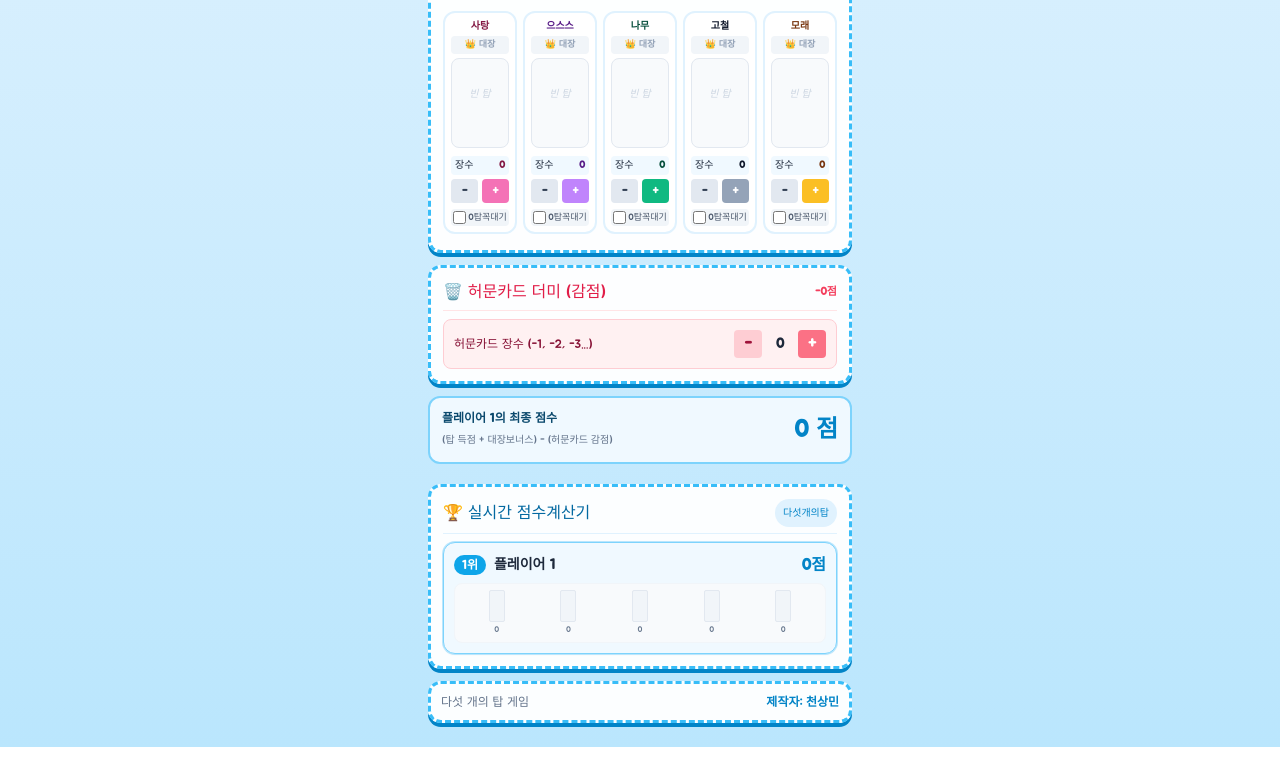
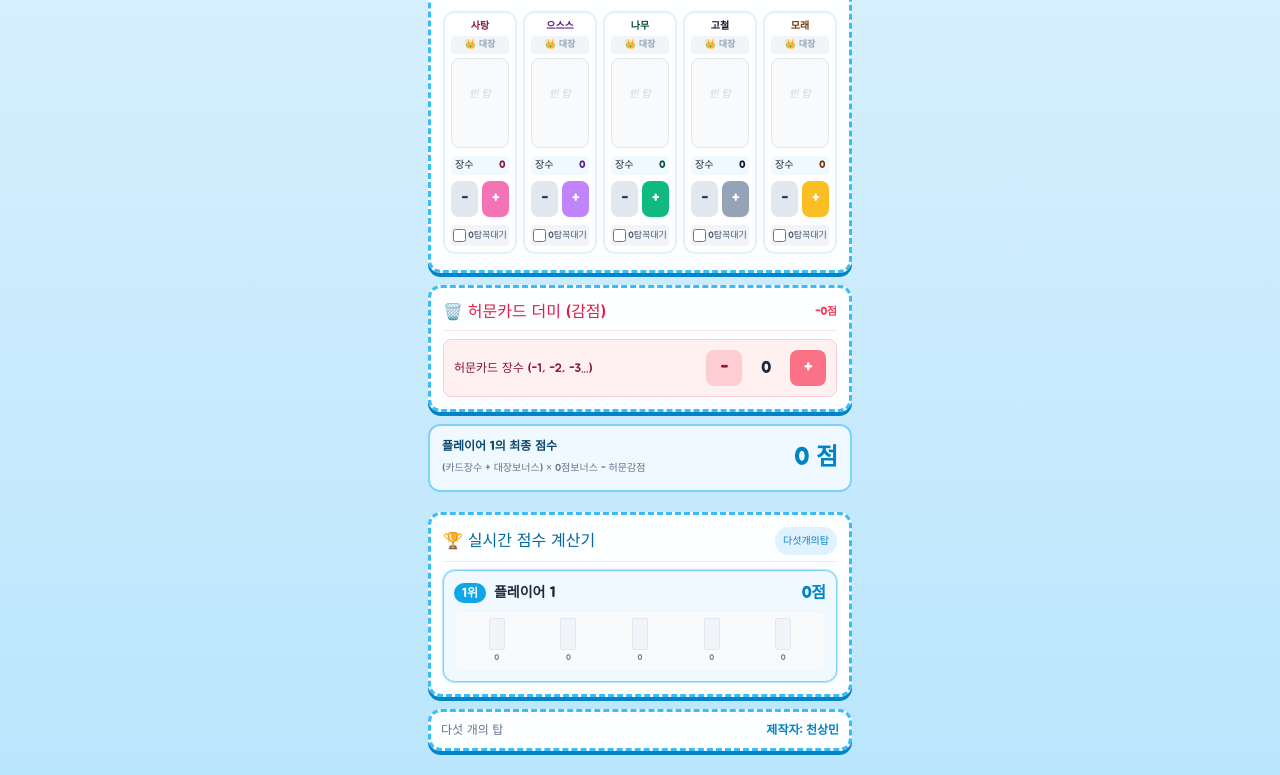
Before and after one commit to ghdcnscns-dev/5-Towers, a plain HTML site: page index.html in a window 1280 px wide. Shown: the part 263-1038 px from the top of the page. Before the commit the page ends 1010 px from the top, so only its background shows below. Drawn offline with nearby package versions, Linux system fonts and the light colour scheme.

Commit message:
Update index.html

```diff
--- a/index.html
+++ b/index.html
@@ -41,7 +41,7 @@
             <span class="text-2xl">🏛️</span>
             <div>
                 <h1 class="text-lg text-sky-600 leading-tight">다섯 개의 탑</h1>
-                <p class="text-[11px] text-slate-400">대장탑 수동 지정 기능 추가</p>
+                <p class="text-[11px] text-slate-400">모바일 최적화 및 맞춤 점수 계산기</p>
             </div>
         </div>
         <button onclick="resetAll()" class="bg-rose-400 hover:bg-rose-500 text-white text-xs px-3 py-1.5 rounded-lg crayon-btn font-bold">
@@ -61,7 +61,7 @@
                     <button onclick="addPlayer()" class="bg-sky-500 text-white text-xs px-2.5 py-1 rounded crayon-btn font-bold">추가</button>
                 </div>
             </div>
-            <!-- 플레이어 탭 목록 (삭제 버튼 포함) -->
+            <!-- 플레이어 탭 목록 -->
             <div id="player-tabs" class="flex gap-1.5 overflow-x-auto py-1 items-center">
                 <!-- 동적 생성 -->
             </div>
@@ -88,10 +88,10 @@
             </h2>
             <div class="flex items-center justify-between bg-rose-50 p-2.5 rounded-lg border border-rose-200">
                 <span class="text-xs text-rose-900">허문카드 장수 (-1, -2, -3...)</span>
-                <div class="flex items-center gap-2">
-                    <button onclick="adjustPenalty(-1)" class="w-7 h-7 bg-rose-200 text-rose-800 rounded font-bold">-</button>
-                    <span id="penalty-count" class="font-bold text-sm w-5 text-center">0</span>
-                    <button onclick="adjustPenalty(1)" class="w-7 h-7 bg-rose-400 text-white rounded font-bold">+</button>
+                <div class="flex items-center gap-3">
+                    <button onclick="adjustPenalty(-1)" class="w-9 h-9 bg-rose-200 text-rose-800 rounded-lg font-bold text-base flex items-center justify-center">-</button>
+                    <span id="penalty-count" class="font-bold text-base w-6 text-center">0</span>
+                    <button onclick="adjustPenalty(1)" class="w-9 h-9 bg-rose-400 text-white rounded-lg font-bold text-base flex items-center justify-center">+</button>
                 </div>
             </div>
         </section>
@@ -100,7 +100,7 @@
         <section class="bg-sky-50 p-3 rounded-xl border-2 border-sky-300 flex justify-between items-center">
             <div>
                 <span class="text-xs text-sky-900 font-bold block" id="current-player-score-label">최종 점수</span>
-                <span class="text-[10px] text-slate-500">(탑 득점 + 대장보너스) - (허문카드 감점)</span>
+                <span class="text-[10px] text-slate-500">(카드장수 + 대장보너스) × 0점보너스 - 허문감점</span>
             </div>
             <div class="text-2xl text-sky-600 font-bold" id="final-score-display">0 점</div>
         </section>
@@ -108,7 +108,7 @@
         <!-- 제일 하단: 실시간 탑 비주얼 점수 현황판 (랭킹) -->
         <section class="bg-white/95 crayon-border p-3 flex flex-col gap-2 mt-2">
             <h2 class="text-base text-sky-700 border-b border-sky-100 pb-1.5 flex justify-between items-center">
-                <span>🏆 실시간 점수계산기</span>
+                <span>🏆 실시간 점수 계산기</span>
                 <span class="text-[10px] bg-sky-100 text-sky-600 px-2 py-0.5 rounded-full">다섯개의탑</span>
             </h2>
             <div id="ranking-list" class="flex flex-col gap-2">
@@ -119,17 +119,16 @@
 
     <!-- 제작자 정보 -->
     <footer class="w-full bg-white/95 crayon-border p-2.5 text-center flex flex-row justify-between items-center text-xs text-slate-500">
-        <span>다섯 개의 탑 게임</span>
+        <span>다섯 개의 탑 </span>
         <span class="font-bold text-sky-600">제작자: 천상민</span>
     </footer>
 
     <script>
-        // 초기화된 플레이어 데이터 구조 (수동 대장 지정을 위한 manualLeaderId 속성 추가)
         let players = [
             {
                 name: '플레이어 1',
                 penaltyCount: 0,
-                manualLeaderId: null, // 사용자가 직접 지정한 대장 탑 ID (null이면 자동 계산)
+                manualLeaderId: null,
                 towers: [
                     { id: 'pink', name: '사탕', bg: 'bg-pink-400', border: 'border-pink-500', text: 'text-pink-900', lightBg: 'bg-pink-50', count: 0, hasZero: false },
                     { id: 'purple', name: '으스스', bg: 'bg-purple-400', border: 'border-purple-500', text: 'text-purple-900', lightBg: 'bg-purple-50', count: 0, hasZero: false },
@@ -193,8 +192,7 @@
             let t = p.towers.find(x => x.id === towerId);
             if (t) {
                 t.count = Math.max(0, t.count + delta);
-                // 장수가 0이 되거나 해서 대장탑으로 지정되었던 탑이 비게 되면 수동 대장 초기화
-                if (p.manualLeaderId === towerId && t.count === 0 && !t.hasZero) {
+                if (p.manualLeaderId === towerId && t.count === 0) {
                     p.manualLeaderId = null;
                 }
                 renderAll();
@@ -210,23 +208,18 @@
             }
         }
 
-        // 대장탑 토글 (수동 지정/해제)
         function toggleLeader(towerId) {
             let p = players[currentPlayerIndex];
             let t = p.towers.find(x => x.id === towerId);
 
-            // 빈 탑은 대장으로 지정할 수 없음
-            let effectiveCount = t.hasZero ? Math.max(0, t.count - 1) : t.count;
-            if (t.count === 0 && !t.hasZero) {
+            if (t.count === 0) {
                 alert('카드가 없는 빈 탑은 대장으로 지정할 수 없습니다.');
                 return;
             }
 
             if (p.manualLeaderId === towerId) {
-                // 이미 수동 대장인 상태에서 누르면 해제 (다시 자동 선정 모드로 복귀)
                 p.manualLeaderId = null;
             } else {
-                // 새로운 탑을 대장으로 수동 지정
                 p.manualLeaderId = towerId;
             }
             renderAll();
@@ -252,15 +245,13 @@
             }
         }
 
-        // 대장탑 결정 로직: 수동 지정된 값이 있으면 그 값을 우선 사용, 없으면 가장 장수가 많은 탑 자동 선정
         function determineLeaderTower(player) {
             if (player.manualLeaderId) {
-                // 수동 지정된 탑이 실제로 유효한지 확인 (카드가 남아있는지)
                 let t = player.towers.find(x => x.id === player.manualLeaderId);
-                if (t && (t.count > 0 || t.hasZero)) {
+                if (t && t.count > 0) {
                     return player.manualLeaderId;
                 } else {
-                    player.manualLeaderId = null; // 유효하지 않으면 자동 모드로 복구
+                    player.manualLeaderId = null;
                 }
             }
 
@@ -268,18 +259,16 @@
             let candidates = [];
 
             player.towers.forEach(t => {
-                let effectiveCount = t.hasZero ? Math.max(0, t.count - 1) : t.count;
-
-                if (effectiveCount > maxCount) {
-                    maxCount = effectiveCount;
+                if (t.count > maxCount) {
+                    maxCount = t.count;
                     candidates = [t.id];
-                } else if (effectiveCount === maxCount) {
+                } else if (t.count === maxCount) {
                     candidates.push(t.id);
                 }
             });
 
             if (maxCount <= 0) return null;
-            return candidates[0]; // 중도시 첫 번째 후보 반환
+            return candidates[0];
         }
 
         function calculatePlayerScore(player) {
@@ -287,15 +276,17 @@
             let totalTowerScore = 0;
 
             player.towers.forEach(tower => {
-                let actualCards = tower.hasZero ? Math.max(0, tower.count - 1) : tower.count;
-                if (actualCards === 0 && !tower.hasZero) return;
+                if (tower.count === 0) return;
 
-                let multiplier = tower.hasZero ? 2 : 1;
-                let score = tower.count * multiplier;
+                // 1. 카드장수 + 대장보너스 (대장탑일 경우 카드장수만큼 추가 점수 부여)
+                let basePlusLeader = tower.count;
+                if (tower.id === leaderId) {
+                    basePlusLeader += tower.count; // 대장보너스 (장수만큼 더해짐)
+                }
 
-                if (tower.id === leaderId) {
-                    score += tower.count * 1;
-                }
+                // 2. 0점탑 꼭대기 체크 시 2배(x2) 곱하기 적용
+                let score = tower.hasZero ? basePlusLeader * 2 : basePlusLeader;
+
                 totalTowerScore += score;
             });
 
@@ -329,7 +320,7 @@
             towersContainer.innerHTML = '';
 
             currentPlayer.towers.forEach(tower => {
-                let isLeader = (tower.id === leaderId && (tower.hasZero ? tower.count > 1 : tower.count > 0));
+                let isLeader = (tower.id === leaderId && tower.count > 0);
 
                 let blocksHtml = '';
 
@@ -353,7 +344,7 @@
                         <div class="text-center w-full mb-1">
                             <span class="text-[10px] font-bold ${tower.text} block truncate">${tower.name}</span>
                             <button onclick="toggleLeader('${tower.id}')" class="text-[9px] px-1 py-0.5 rounded font-bold block mt-0.5 w-full transition-all ${isLeader ? 'bg-amber-400 text-amber-900 shadow-sm' : 'bg-slate-100 text-slate-400 hover:bg-slate-200'}">
-                                ${isLeader ? '👑 대장 (지정됨)' : '👑 대장'}
+                                ${isLeader ? '👑 대장 ' : '👑 대장'}
                             </button>
                         </div>
 
@@ -361,16 +352,17 @@
                             ${blocksHtml}
                         </div>
 
-                        <div class="w-full flex flex-col gap-1">
+                        <div class="w-full flex flex-col gap-1.5">
                             <div class="flex items-center justify-between bg-sky-50 px-1 py-0.5 rounded text-[10px]">
                                 <span>장수</span>
                                 <strong class="${tower.text}">${tower.count}</strong>
                             </div>
+                            <!-- 모바일 최적화: 높이와 터치 영역이 넓어진 +, - 버튼 -->
                             <div class="flex justify-between gap-1">
-                                <button onclick="updateCount('${tower.id}', -1)" class="w-full bg-slate-200 text-slate-700 rounded font-bold text-xs py-1">-</button>
-                                <button onclick="updateCount('${tower.id}', 1)" class="${tower.bg} text-white rounded font-bold text-xs py-1 w-full">+</button>
+                                <button onclick="updateCount('${tower.id}', -1)" class="w-full bg-slate-200 text-slate-700 rounded-lg font-bold text-sm py-2 flex items-center justify-center active:bg-slate-300">-</button>
+                                <button onclick="updateCount('${tower.id}', 1)" class="${tower.bg} text-white rounded-lg font-bold text-sm py-2 w-full flex items-center justify-center shadow-sm">+</button>
                             </div>
-                            <label class="flex items-center justify-center gap-0.5 text-[9px] text-slate-600 cursor-pointer bg-slate-100 py-0.5 rounded mt-0.5">
+                            <label class="flex items-center justify-center gap-0.5 text-[9px] text-slate-600 cursor-pointer bg-slate-100 py-1 rounded mt-0.5">
                                 <input type="checkbox" ${tower.hasZero ? 'checked' : ''} onchange="toggleZero('${tower.id}')" class="accent-sky-500">
                                 0탑꼭대기
                             </label>
```
